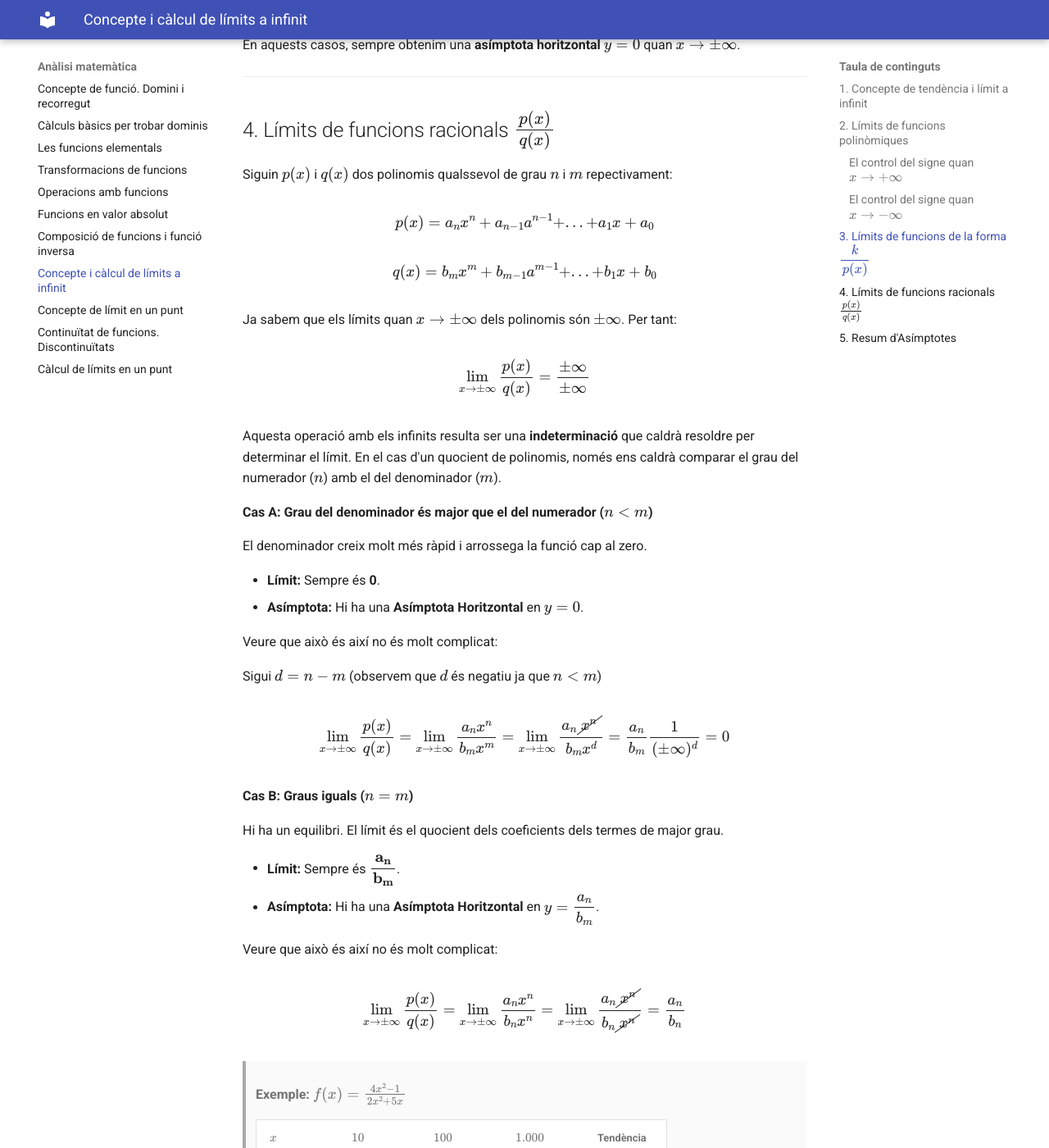
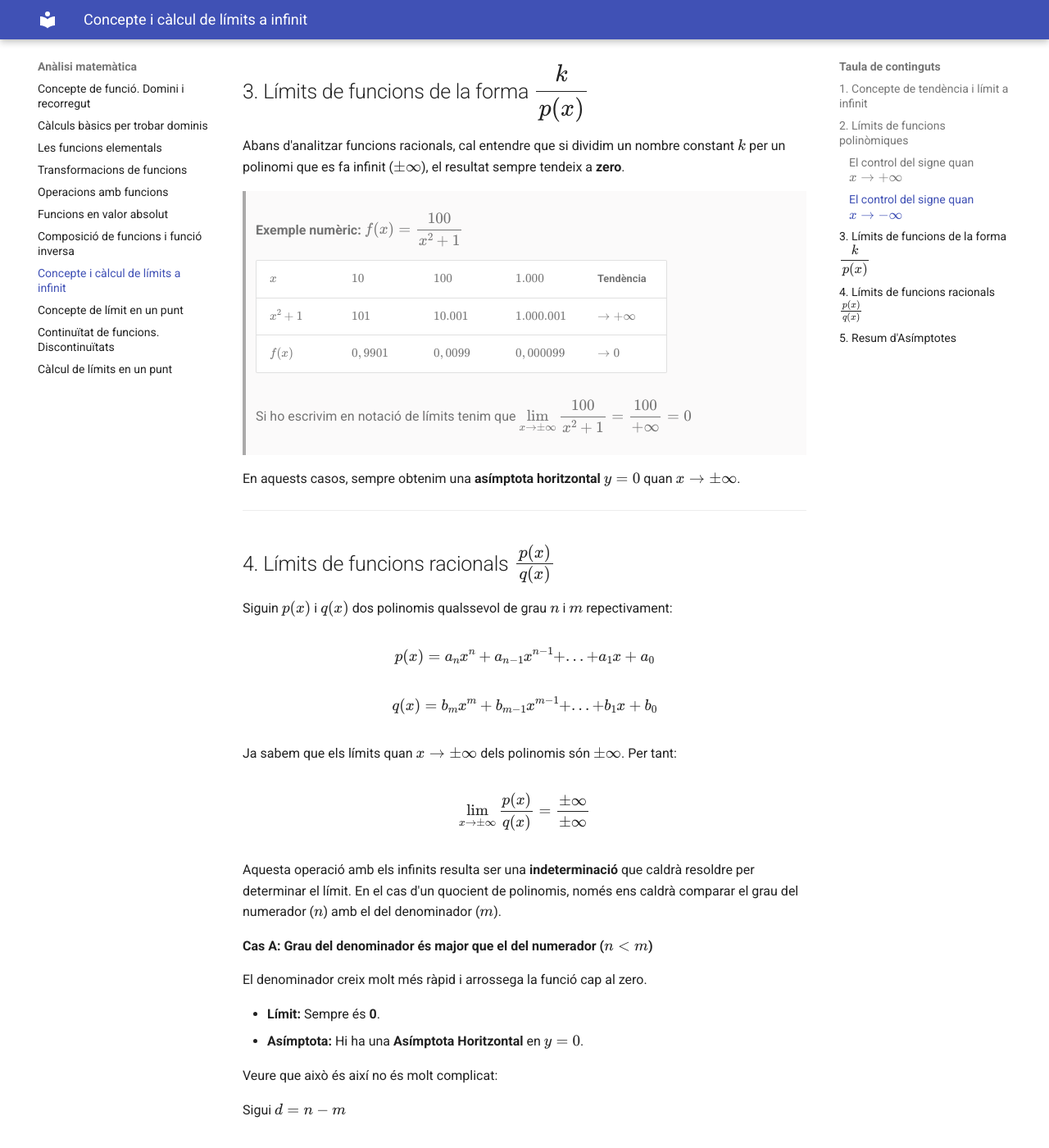
Before and after one commit to irazuzta/MatematiquesBat, an MkDocs documentation site: the page built from docs/analisi/08_limits_infinit.md, in a window 1280 px wide and 1400 px high, scrolled down 4939 px. Shown: the whole window at 82% size. Built offline with MkDocs 1.6.1 and Material for MkDocs 9.7.7, drawn with Linux system fonts in a browser that asks for light colours; some of the changed text lies outside the part shown.

Commit message:
límits a infinit

```diff
--- a/docs/analisi/08_limits_infinit.md
+++ b/docs/analisi/08_limits_infinit.md
@@ -56,7 +56,7 @@
 
 En un polinomi, quan la $x$ és molt gran, el terme que té el grau més alt (el terme principal) creix tan ràpidament que la resta de termes es tornen insignificants. Per tant, el límit del polinomi és el mateix que el límit del seu terme de major grau i val $\pm\infty$:
 
-Si  $p(x)=a_nx^n+a_{n-1}a^{n-1}+...+a_1x+a_0$, llavors
+Si  $p(x)=a_nx^n+a_{n-1}x^{n-1}+...+a_1x+a_0$, llavors
 
 $$\lim\limits_{x \to \pm\infty}p(x)=\lim\limits_{x \to \pm\infty} a_nx^n=a_n\cdot (\pm\infty)^n=\mathbf{{\pm\infty}}$$
 
@@ -90,10 +90,18 @@
 
 Tenin en compte l'exponent $n$, el signe de $a_n$ i aplicant la regla dels signes, determinem el signe resultant.
 
-> **Exemples:**
+> **Exemple 1:**
 >
 > * Si $p(x)=-4x^3+x-2$, llavors $\lim\limits_{x \to -\infty} p(x)=\lim\limits_{x \to -\infty} -4x^3=-4\cdot (-\infty)^3=-4 \cdot (-\infty)=+\infty$, ja que $-4$ és negatiu i al multiplicar per algo negatiu, queda un resultat positiu.
+
+---
+
+>**Exemple 2:**
+>
 > * Si $p(x)=2x^2+x-1$, llavors $\lim\limits_{x \to -\infty} p(x)=\lim\limits_{x \to -\infty} 2x^2=2\cdot (-\infty)^2=2 \cdot (+\infty)=+\infty$, ja que $2$ és positiu i al multiplicar positiu per positiu, ens queda positiu.
+>
+>
+>![Exemple funcions](../img/analisi/lim_inf_parabola.svg){width=50%}
 
 ---
 
@@ -119,9 +127,9 @@
 
 Siguin $p(x)$ i $q(x)$ dos polinomis qualssevol de grau $n$ i $m$ repectivament:
 
-$$p(x)=a_nx^n+a_{n-1}a^{n-1}+...+a_1x+a_0$$
+$$p(x)=a_nx^n+a_{n-1}x^{n-1}+...+a_1x+a_0$$
 
-$$q(x)=b_mx^m+b_{m-1}a^{m-1}+...+b_1x+b_0$$
+$$q(x)=b_mx^m+b_{m-1}x^{m-1}+...+b_1x+b_0$$
 
 Ja sabem que els límits quan  $x \to \pm\infty$ dels polinomis són $\pm\infty$. Per tant:
 
@@ -138,7 +146,7 @@
 
 Veure que això és així no és molt complicat:
 
-Sigui $d=n-m$ (observem que $d$ és negatiu ja que $n<m$)
+Sigui $d=n-m$
 
 $$\lim\limits_{x \to \pm\infty} \displaystyle\frac{p(x)}{q(x)}=\lim\limits_{x \to \pm\infty}\frac{a_nx^n}{b_mx^m}=\lim\limits_{x \to \pm\infty}\frac{a_n\cancel{x^n}}{b_mx^d}=\frac{a_n}{b_m}\frac{1}{(\pm\infty)^d}=0$$
 
```
Also changed, not shown: other parts of docs/analisi/08_limits_infinit.md (+2 -2 lines), docs/img/analisi/lim_inf_parabola.svg (added).
